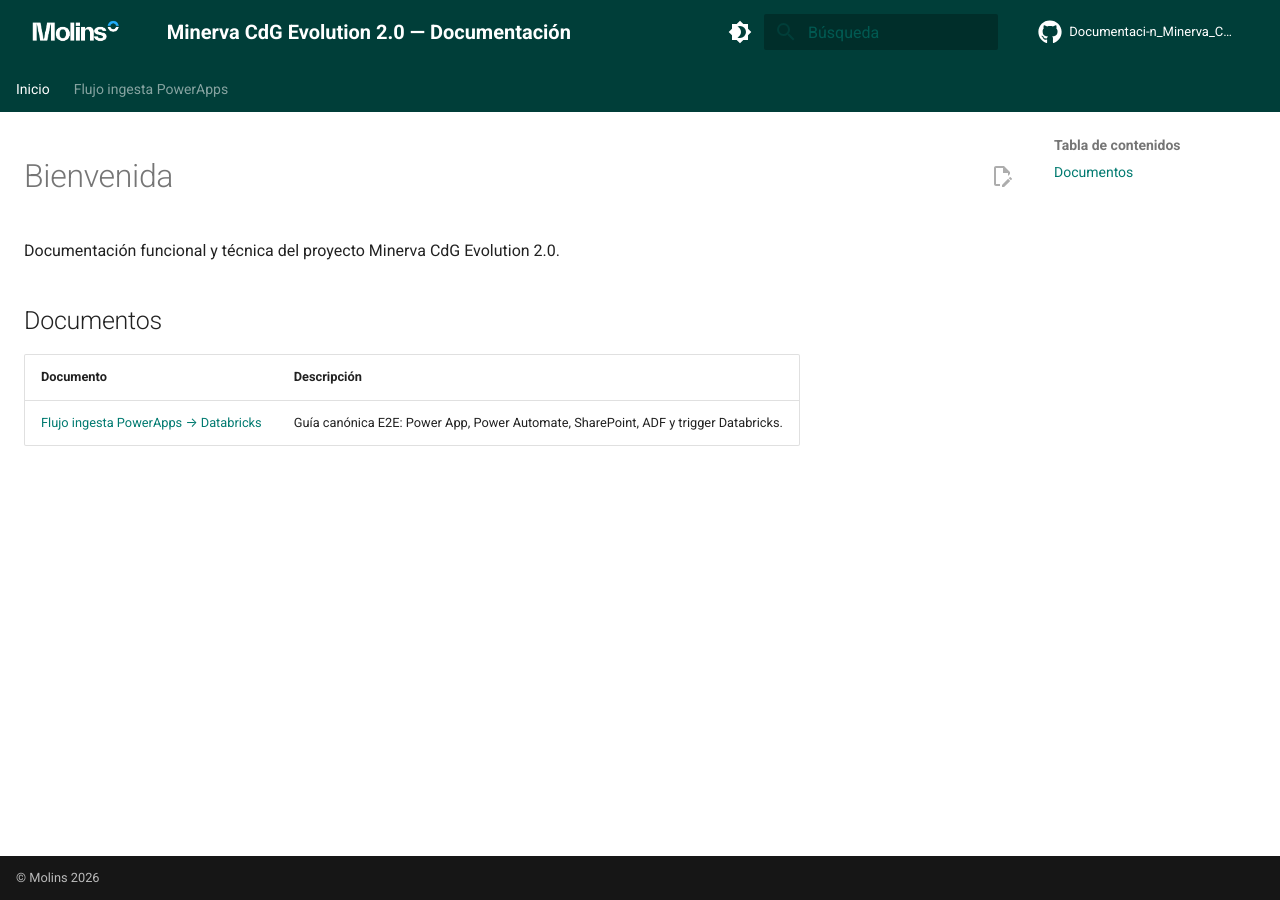
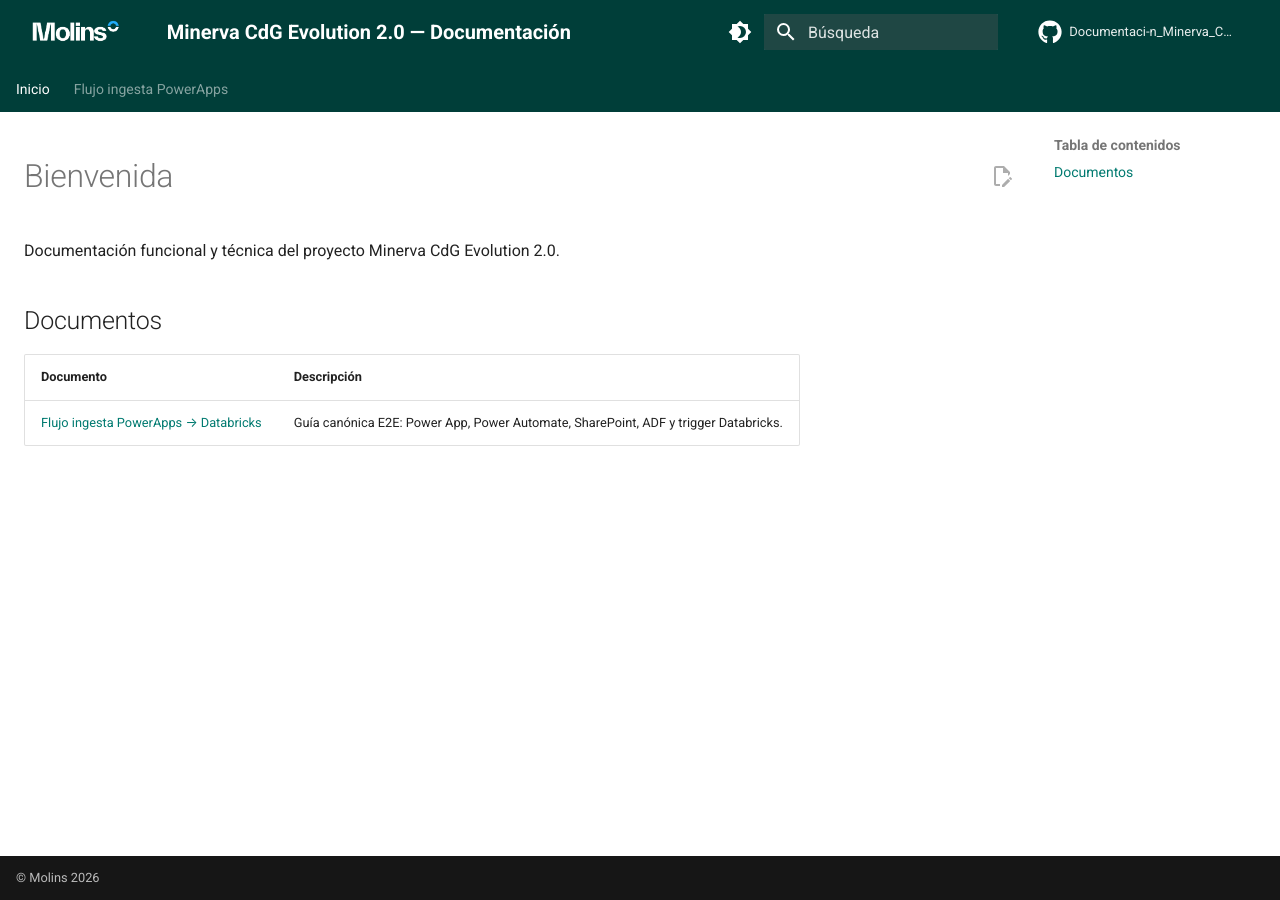
Before and after one commit to Romanforns/Documentaci-n_Minerva_CdG_2.0, an MkDocs documentation site: the page built from docs/README.md, in a window 1280 px wide. Built offline with MkDocs 1.6.1 and Material for MkDocs 9.7.7, drawn with Linux system fonts in a browser that asks for light colours; comment, search, counter and statistics services are not loaded.

Commit message:
Enhance extra.css with new styles for header and search components, ensuring improved visibility and consistency. Add hover effects for tab links and update icon colors to white for better contrast.

```diff
--- a/docs/stylesheets/extra.css
+++ b/docs/stylesheets/extra.css
@@ -120,9 +120,61 @@
   color: rgba(255, 255, 255, 0.75) !important;
 }
 
+.md-tabs__link:hover {
+  color: #ffffff !important;
+}
+
 .md-tabs__item--active .md-tabs__link {
   color: #ffffff !important;
   border-bottom-color: #00a8c5 !important;
+}
+
+/* Iconos, búsqueda, GitHub y toggle claro/oscuro en blanco */
+.md-header .md-icon,
+.md-header .md-icon svg,
+.md-header__button,
+.md-header__button svg {
+  color: #ffffff !important;
+  fill: currentColor !important;
+}
+
+.md-header label[for="__search"],
+.md-header label[for="__palette_0"],
+.md-header label[for="__palette_1"] {
+  color: #ffffff !important;
+}
+
+.md-search__input {
+  color: #ffffff !important;
+  background-color: rgba(255, 255, 255, 0.12) !important;
+}
+
+.md-search__input::placeholder {
+  color: rgba(255, 255, 255, 0.85) !important;
+}
+
+.md-search__icon {
+  color: #ffffff !important;
+}
+
+.md-source {
+  color: #ffffff !important;
+}
+
+.md-source__icon,
+.md-source__icon svg {
+  color: #ffffff !important;
+  fill: currentColor !important;
+}
+
+.md-source__repository,
+.md-source__fact,
+.md-source__fact .md-source__fact-icon {
+  color: rgba(255, 255, 255, 0.9) !important;
+}
+
+.md-source__fact .md-icon svg {
+  fill: currentColor !important;
 }
 
 @media screen and (min-width: 76.25em) {
```
